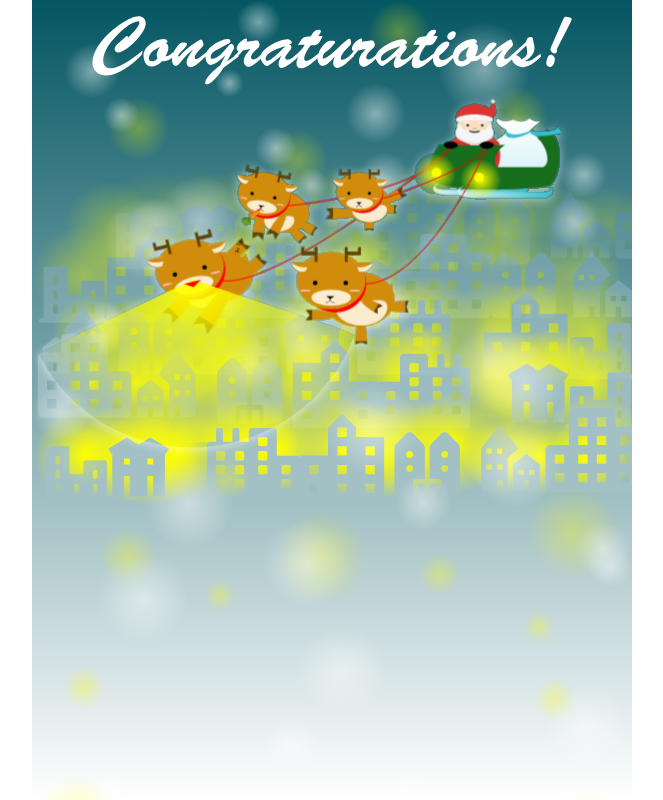
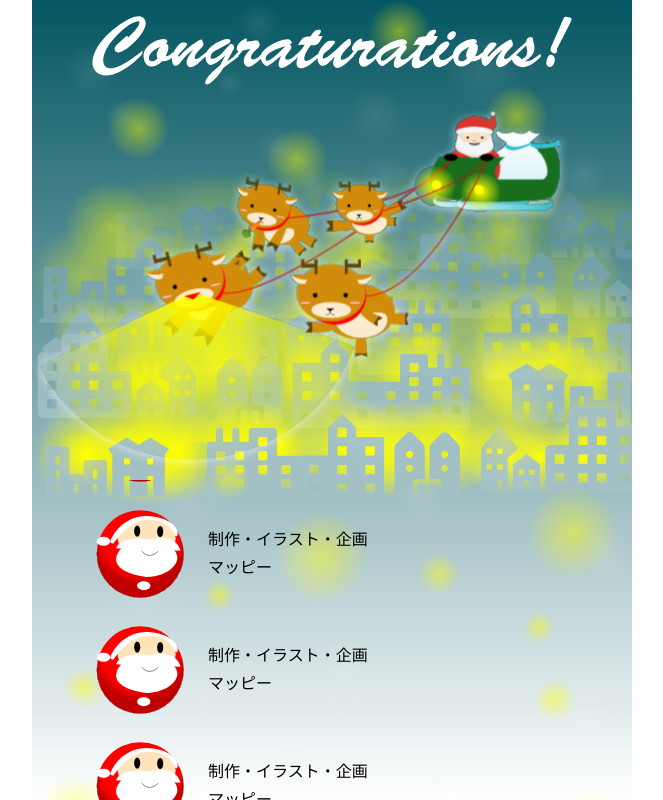
Before and after one commit to marimonon/advent2024_christmas, a React (Vite) app: page / in a window 1280 px wide. Shown: the whole page, without its empty margins (308-971 px from the left). Built offline with nearby package versions, Linux system fonts and the light colour scheme.

Commit message:
ロールのcssとアニメーション

```diff
--- a/src/components/Ending.tsx
+++ b/src/components/Ending.tsx
@@ -5,6 +5,7 @@ import SantasImage from "./Images/Ending/SantasImage"
 import NightImage from "./Images/Ending/NightImage"
 import LightImage from "./Images/Ending/LightImage"
 import WhiteLightImage from "./Images/Ending/WhiteLightImage"
+import RollSantaImage from "./Images/Ending/RollSantaImage"
 
 const Ending: React.FC = () => {
   return (
@@ -14,6 +15,82 @@ const Ending: React.FC = () => {
       <WhiteLightImage css={whiteCss} />
       <LightImage css={lightCss} />
       <NightImage css={nightCss} />
+      <div css={rollBox}>
+        <ul css={rollCss}>
+          <li css={rollItemCss}>
+            <RollSantaImage css={rollImageCss} />
+            <p>
+              制作・イラスト・企画
+              <br />
+              マッピー
+            </p>
+          </li>
+          <li css={rollItemCss}>
+            <RollSantaImage css={rollImageCss} />
+            <p>
+              制作・イラスト・企画
+              <br />
+              マッピー
+            </p>
+          </li>
+          <li css={rollItemCss}>
+            <RollSantaImage css={rollImageCss} />
+            <p>
+              制作・イラスト・企画
+              <br />
+              マッピー
+            </p>
+          </li>
+          <li css={rollItemCss}>
+            <RollSantaImage css={rollImageCss} />
+            <p>
+              制作・イラスト・企画
+              <br />
+              マッピー
+            </p>
+          </li>
+          <li css={rollItemCss}>
+            <RollSantaImage css={rollImageCss} />
+            <p>
+              制作・イラスト・企画
+              <br />
+              マッピー
+            </p>
+          </li>
+          <li css={rollItemCss}>
+            <RollSantaImage css={rollImageCss} />
+            <p>
+              制作・イラスト・企画
+              <br />
+              マッピー
+            </p>
+          </li>
+          <li css={rollItemCss}>
+            <RollSantaImage css={rollImageCss} />
+            <p>
+              制作・イラスト・企画
+              <br />
+              マッピー
+            </p>
+          </li>
+          <li css={rollItemCss}>
+            <RollSantaImage css={rollImageCss} />
+            <p>
+              制作・イラスト・企画
+              <br />
+              マッピー
+            </p>
+          </li>
+          <li css={rollItemCss}>
+            <RollSantaImage css={rollImageCss} />
+            <p>
+              制作・イラスト・企画
+              <br />
+              マッピー
+            </p>
+          </li>
+        </ul>
+      </div>
     </div>
   )
 }
@@ -105,3 +182,38 @@ const nightCss = css`
   height: auto;
   z-index: 0;
 `
+
+const rollBox = css`
+  position: relative;
+  top: 60%;
+  width: 100%;
+  height: 40%;
+  z-index: 10;
+  overflow: hidden;
+`
+
+const rollAnime = keyframes`
+  0% {
+    transform: translateY(0);
+  }
+  100% {
+    transform: translateY(-80%);
+  }
+`
+
+const rollCss = css`
+  padding: 10%;
+  animation: ${rollAnime} 30s linear;
+`
+
+const rollItemCss = css`
+  display: flex;
+  align-items: center;
+  gap: 20px;
+  margin-top: 20px;
+`
+
+const rollImageCss = css`
+  width: 20%;
+  height: auto;
+`
```
